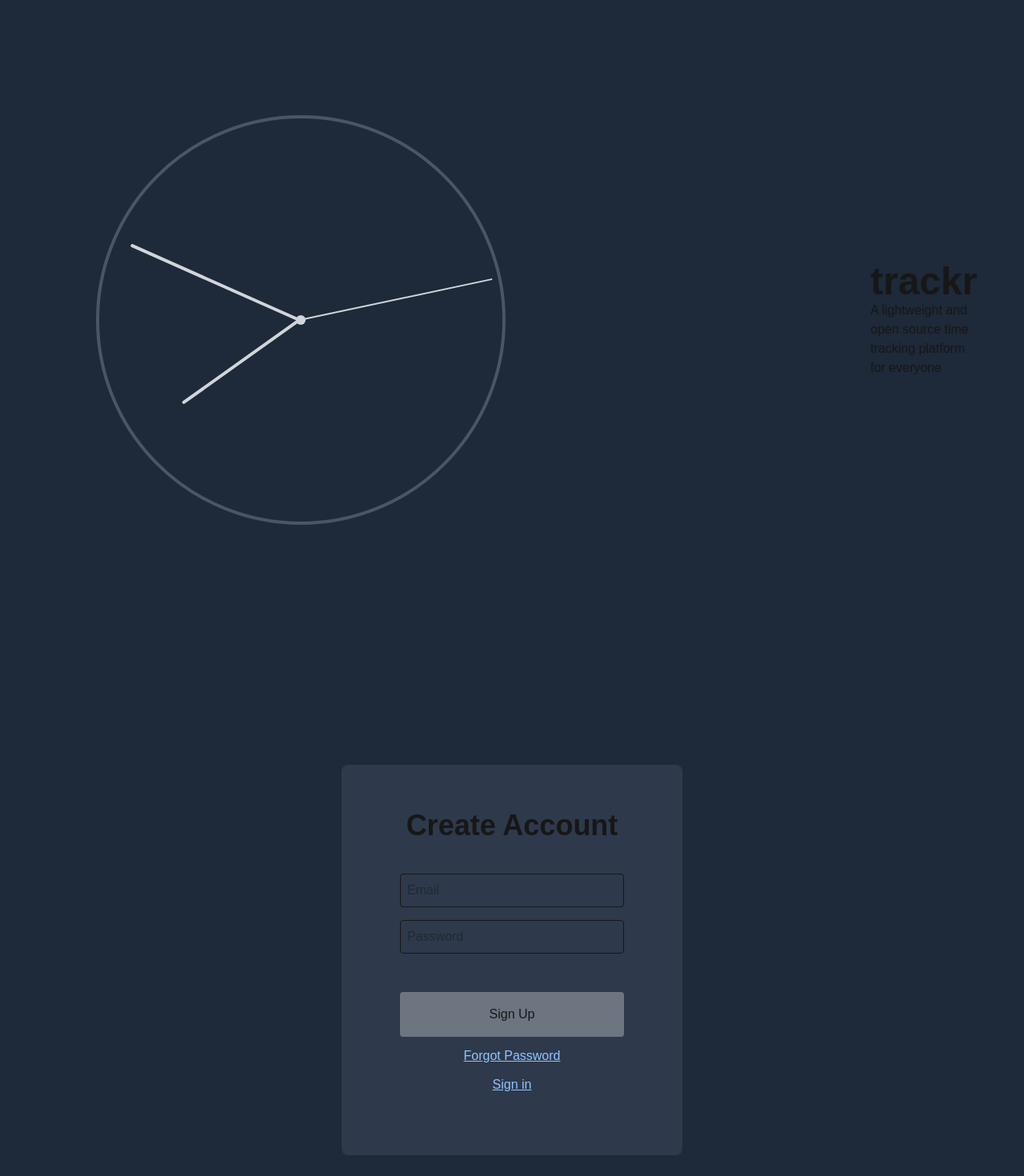
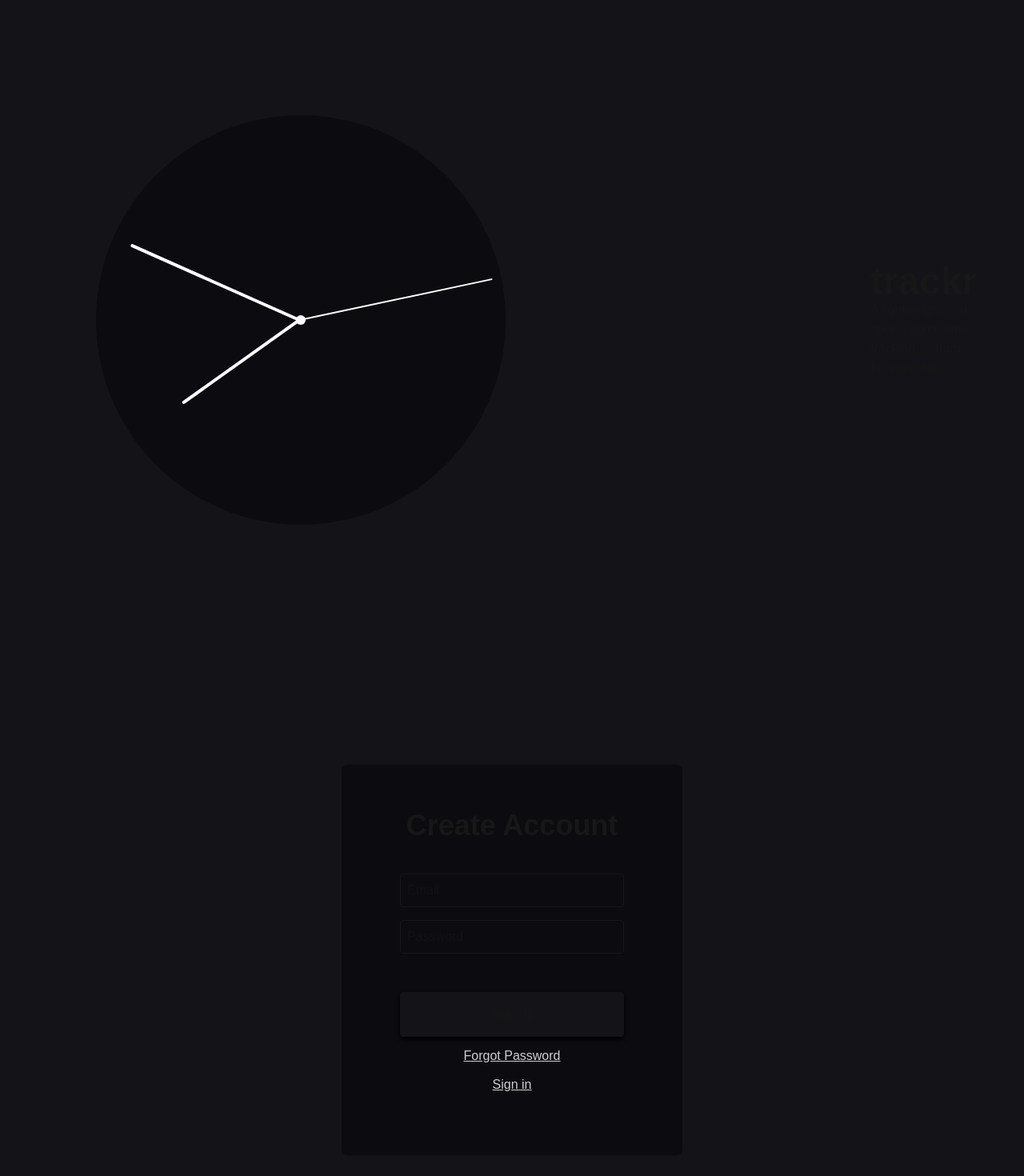
Before and after one commit to connosssss/trackr, a Next.js app: page /start in a window 1280 px wide. Shown: the top 1470 px of the page at 80% size. Built offline with nearby package versions, Linux system fonts and the light colour scheme; no server answers.

Commit message:
login/start page

```diff
--- a/app/start/page.tsx
+++ b/app/start/page.tsx
@@ -73,17 +73,17 @@ export default function StartPage() {
   };
 
   return (
-    <div className="bg-gray-800 w-full h-full">
+    <div className="bg-[#141318] w-full h-full">
 
       <div className='h-screen flex flex-row items-center'>
 
         {/* clock */}
 
           <div className="relative w-[min(35rem,40vw)] h-[min(35rem,40vw)] aspect-square ml-30">
-            <div className="absolute inset-0 rounded-full border-4 border-gray-600"></div>
+            <div className="absolute inset-0 rounded-full  bg-[#0c0b10]"></div>
 
             <div
-              className="absolute top-1/2 left-1/2 w-1 bg-gray-300 origin-bottom transform -translate-x-1/2 -translate-y-1/2 rounded-full"
+              className="absolute top-1/2 left-1/2 w-1 bg-white origin-bottom transform -translate-x-1/2 -translate-y-1/2 rounded-full"
               style={{
                 height: '35%',
                 transform: `translate(-50%, -50%) rotate(${isClient ? (time.getHours() % 12) * 30 + time.getMinutes() / 2 : 0}deg)`,
@@ -91,7 +91,7 @@ export default function StartPage() {
             ></div>
 
             <div
-              className="absolute top-1/2 left-1/2 w-1 bg-gray-300 origin-bottom transform -translate-x-1/2 -translate-y-1/2 rounded-full"
+              className="absolute top-1/2 left-1/2 w-1 bg-white origin-bottom transform -translate-x-1/2 -translate-y-1/2 rounded-full"
               style={{
                 height: '45%',
                 transform: `translate(-50%, -50%) rotate(${isClient ? time.getMinutes() * 6 : 0}deg)`,
@@ -100,7 +100,7 @@ export default function StartPage() {
 
 
             <div
-              className="absolute top-1/2 left-1/2 w-0.5 bg-gray-300 origin-bottom transform -translate-x-1/2 -translate-y-1/2 rounded-full"
+              className="absolute top-1/2 left-1/2 w-0.5 bg-white origin-bottom transform -translate-x-1/2 -translate-y-1/2 rounded-full"
               style={{
                 height: '48%',
                 transform: `translate(-50%, -50%) rotate(${isClient ? time.getSeconds() * 6 : 0}deg)`,
@@ -108,7 +108,7 @@ export default function StartPage() {
             ></div>
 
 
-            <div className="absolute top-1/2 left-1/2 w-3 h-3 bg-gray-300 rounded-full transform -translate-x-1/2 -translate-y-1/2 "></div>
+            <div className="absolute top-1/2 left-1/2 w-3 h-3 bg-white rounded-full transform -translate-x-1/2 -translate-y-1/2 "></div>
           </div>
 
 
@@ -134,7 +134,7 @@ export default function StartPage() {
 
 
         {!showForgotPassword ? (
-          <div className="flex flex-col w-1/3 bg-gray-700/70 rounded-lg items-center py-14">
+          <div className="flex flex-col w-1/3 bg-[#0c0b10] rounded-lg items-center py-14">
             <h2 className="text-4xl font-semibold">{isLogin ? 'Login' : 'Create Account'}</h2>
 
             {error && <div className="mb-4">{error}</div>}
@@ -165,7 +165,7 @@ export default function StartPage() {
 
                 <button
                   type="submit"
-                  className="bg-white/30 hover:bg-white/20 p-4 rounded w-full transition-all duration-300"
+                  className="bg-[#141318] hover:bg-[#2A292E] shadow-md shadow-black p-4 rounded w-full transition-all duration-300"
                 >
 
                   {isLogin ? 'Sign In' : 'Sign Up'}
@@ -177,7 +177,7 @@ export default function StartPage() {
                     setShowForgotPassword(true);
                     setError(null);
                   }}
-                  className="text-md hover:text-blue-200 text-blue-300 underline mt-3 transition-all duration-300"
+                  className="text-md text-white/80 hover:text-white underline mt-3 transition-all duration-300"
                 >
 
                   Forgot Password
@@ -190,7 +190,7 @@ export default function StartPage() {
                     setIsLogin(!isLogin);
                     setError(null);
                   }}
-                  className="text-md hover:text-blue-200 text-blue-300 underline mt-3 transition-all duration-300"
+                  className="text-md text-white/80 hover:text-white underline mt-3 transition-all duration-300"
                 >
                   {isLogin ? 'Sign up' : 'Sign in'}
                 </button>
@@ -200,9 +200,12 @@ export default function StartPage() {
           </div>
         ) : (
 
-          <div className="flex flex-col w-1/3 bg-gray-700/70 rounded-lg items-center py-14">
+          <div className="flex flex-col w-1/3 bg-[#0c0b10] rounded-lg items-center py-14">
 
-            <h2 className="text-4xl font-semibold">Forgot Password</h2>
+            <h2 className="text-2xl ">Forgot Password</h2>
+
+
+
 
             {error && <div className="mb-4">{error}</div>}
 
@@ -213,7 +216,7 @@ export default function StartPage() {
                 type="email"
                 value={resetEmail}
                 onChange={(e) => setResetEmail(e.target.value)}
-                className="w-full p-2 border focus:outline-none mb-4 rounded"
+                className="w-full p-2 border focus:outline-none mb-4 rounded outline-none border-none bg-[#141318]"
                 placeholder="Email"
                 required
 
@@ -223,7 +226,7 @@ export default function StartPage() {
 
                 <button
                   type="submit"
-                  className="bg-white/30 hover:bg-white/20 p-4 rounded w-full transition-all duration-300"
+                  className="bg-[#141318] hover:bg-[#2A292E] p-4 rounded w-full transition-all duration-300 "
                 >
                   {!hasSent ? 'Send' : 'Sent!'}
                 </button>
```
